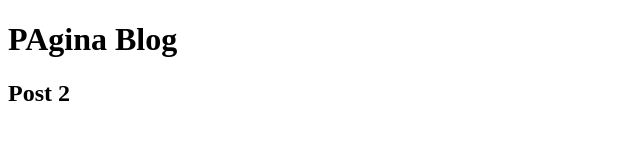
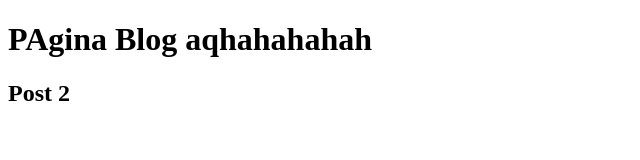
Before and after one commit to ricardooli85/Aulagithub, a plain HTML site: page blog.html in a window 1280 px wide. Shown: the whole page, without its empty margins (0-640 px from the left). Drawn offline with Linux system fonts and the light colour scheme.

Commit message:
Alteracao blog

```diff
--- a/blog.html
+++ b/blog.html
@@ -6,7 +6,7 @@
     <title>Document</title>
 </head>
 <body>
-    <h1>PAgina Blog</h1>
+    <h1>PAgina Blog aqhahahahah</h1>
     <h2>Post 2</h2>
 
 </body>
```
